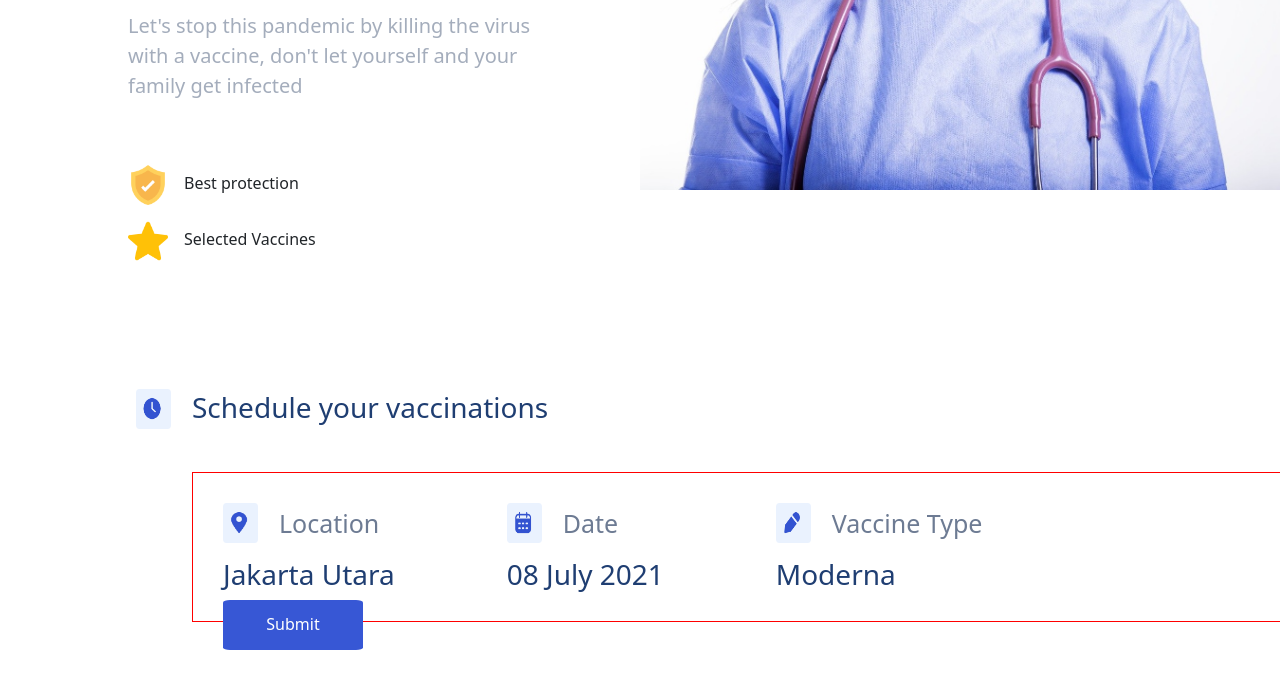
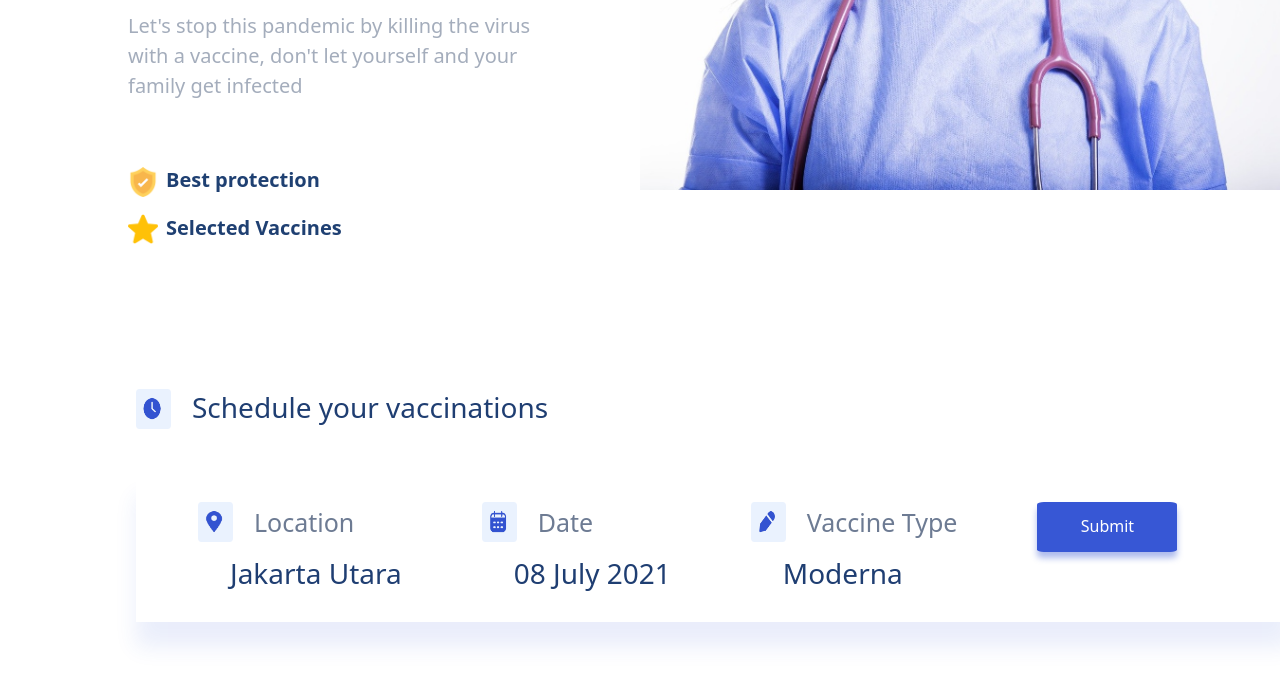
Before and after one commit to escalandres/LaunchX_CSS, a plain HTML site: page index.html in a window 1280 px wide. Shown: the part 413-1102 px from the top of the page. Drawn offline with nearby package versions, Linux system fonts and the light colour scheme.

Commit message:
schedule-vaccine style change

```diff
--- a/src/css/styles.css
+++ b/src/css/styles.css
@@ -69,6 +69,7 @@ h1{
     width: 130px;
     height: 40px;
     text-align: center;
+    box-shadow: 0px 6px 6px 0px rgba(53, 85, 211, 0.4);
 }
 
 /*  ---Info1 section---    */
@@ -113,7 +114,7 @@ h1{
 .info1-p{
     color: rgb(164,173,188);
     margin-top: 2rem;
-    font-weight: 400;
+    font-weight: 500;
     font-size: 20px;
     width: 420px;
     height: 100;
@@ -131,9 +132,9 @@ h1{
     margin-top: 4rem;
 }
 .icons{
-    height: 40px;
-    width: 40px;
-    margin-right: 1rem;
+    height: 30px;
+    width: 30px;
+    margin-right: 0.5rem;
 }
 .schedule-vaccine{
     margin-top: 40rem;
@@ -155,10 +156,14 @@ h1{
 }
 .info-icon{
     float: left;
-    margin-right: 3rem;
+    margin-right: 1.5rem;
+    color: rgb(31,64,114);
+    font-weight: 600;
+    font-size: 20px;
 }
 .icon-text{
     color: rgb(31,62,114);
+    margin-left: 2rem;
 }
 .icons11{
     margin-left: 3.5rem;
@@ -172,11 +177,12 @@ h1{
 }
 .schedule-data{
     margin-top: 3rem;
-    margin-left: 3.5rem;
+    margin-left: 0rem;
     height: 150px;
-    width: 1120px;
+    width: 1156px;
     padding: 30px;
-    border: 1px solid red;
+    /* border: 1px solid red; */
+    box-shadow: 0px 25px 20px 0px rgba(53, 85, 211, 0.1);
 }
 .data{
     color: rgb(109,123,147);
@@ -185,7 +191,8 @@ h1{
 }
 .data-div{
     float: left;
-    margin-right: 7rem;
+    margin-right: 3rem;
+    margin-left: 2rem;
 }
 #submit-btn{
     color: white;
@@ -196,4 +203,5 @@ h1{
     padding: 11px;
     text-align: center;
     text-decoration: none;
+    box-shadow: 0px 6px 6px 0px rgba(53, 85, 211, 0.4);
 }
```
Also changed, not shown: index.html (+2 -0 lines).
